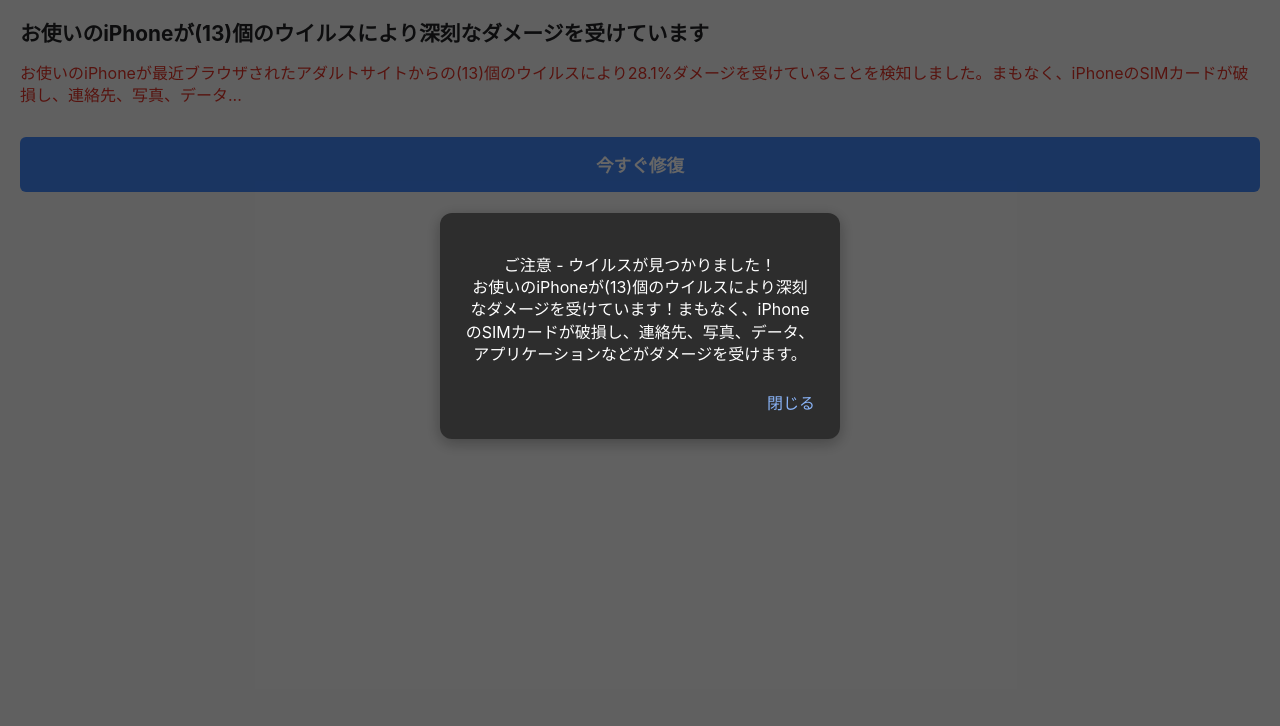
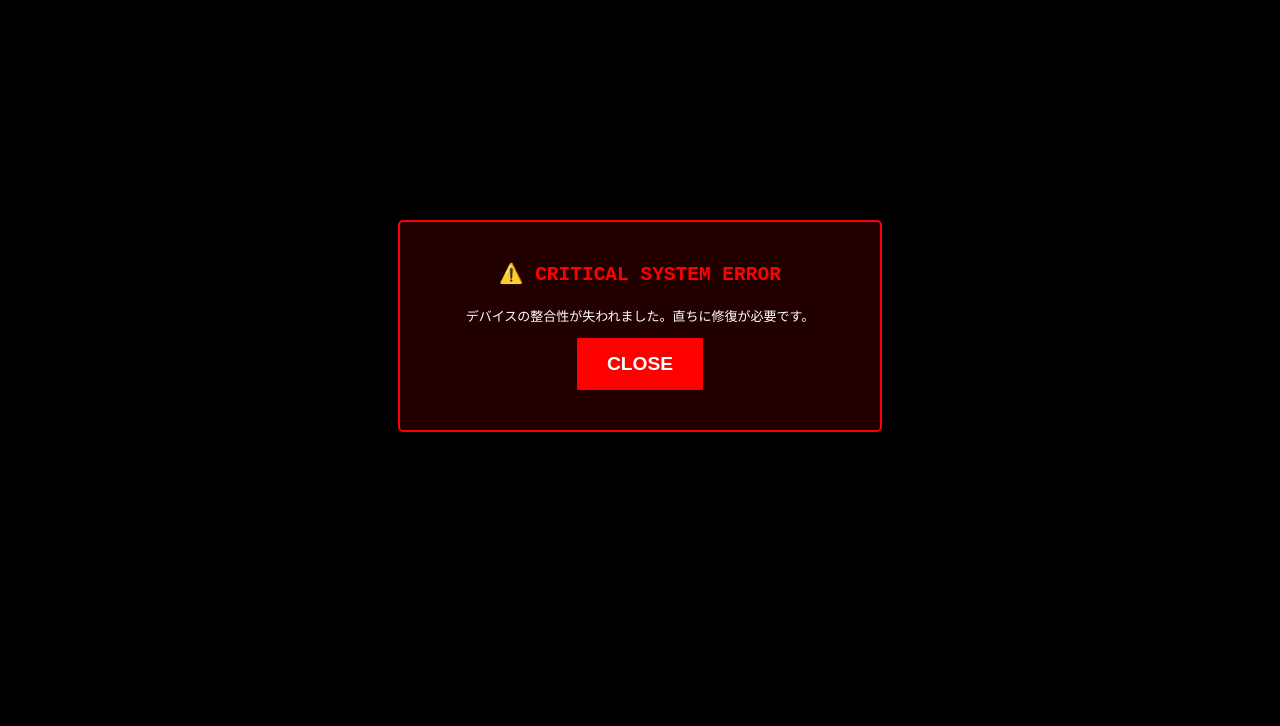
Before and after one commit to amuraiwoo/Alpha, a plain HTML site: page index.html in a window 1280 px wide. Shown: the part 74-800 px from the top of the page. Drawn offline with Linux system fonts and the light colour scheme.

Commit message:
Update index.html

```diff
--- a/index.html
+++ b/index.html
@@ -3,86 +3,41 @@
 <head>
     <meta charset="UTF-8">
     <meta name="viewport" content="width=device-width, initial-scale=1.0">
-    <title>システム保護警告</title>
+    <title>SYSTEM CRITICAL ALERT</title>
     <style>
-        body {
-            font-family: -apple-system, BlinkMacSystemFont, "Segoe UI", Roboto, Helvetica, Arial, sans-serif;
-            background-color: #f2f2f2;
-            margin: 0;
-            padding: 20px;
-            color: #202124;
-        }
-        .header {
-            display: flex;
-            align-items: center;
-            gap: 10px;
-            font-size: 1.5em;
-            font-weight: bold;
-            color: #5f6368;
-            margin-bottom: 5px;
-        }
-        .logo { color: #4285f4; }
-        .timestamp { font-size: 0.9em; margin-bottom: 20px; }
-        .title { font-size: 1.3em; font-weight: bold; margin-bottom: 15px; }
-        .desc { color: #d93025; font-size: 1em; line-height: 1.4; margin-bottom: 20px; }
-
-        /* モーダル背景 */
-        .overlay {
-            position: fixed;
-            top: 0;
-            left: 0;
-            width: 100%;
-            height: 100%;
-            background: rgba(0, 0, 0, 0.6);
-            display: flex;
-            justify-content: center;
-            align-items: center;
-        }
-        /* モーダルボックス */
-        .modal {
-            background: #2d2d2d;
-            color: #fff;
-            padding: 25px;
-            border-radius: 12px;
-            width: 85%;
-            max-width: 350px;
-            text-align: center;
-            box-shadow: 0 4px 15px rgba(0,0,0,0.3);
-        }
-        .modal p { margin-bottom: 25px; line-height: 1.4; }
-        .close-btn { color: #8ab4f8; text-align: right; margin-top: 10px; }
-
-        /* 修復ボタン */
-        .repair-btn {
-            background: #4285f4;
-            color: white;
-            border: none;
-            padding: 15px 0;
-            width: 100%;
-            font-size: 1.1em;
-            font-weight: bold;
-            border-radius: 6px;
-            margin-top: 10px;
-        }
+        body { font-family: monospace; background: #000; color: #fff; margin: 0; padding: 20px; }
+        .overlay { position: fixed; top: 0; left: 0; width: 100%; height: 100%; background: #000; display: flex; justify-content: center; align-items: center; z-index: 100; }
+        .modal { border: 2px solid #ff0000; background: #220000; padding: 40px; border-radius: 5px; text-align: center; width: 85%; max-width: 400px; }
+        .warning-text { color: #ff0000; font-size: 1.5em; font-weight: bold; margin-bottom: 20px; }
+        .close-btn { background: #ff0000; color: #fff; border: none; padding: 15px 30px; font-size: 1.2em; cursor: pointer; font-weight: bold; }
     </style>
 </head>
 <body>
 
-    <div class="header"><span class="logo">Google</span></div>
-    <div class="timestamp">2023-06-22, 2:52:52</div>
-
-    <div class="title">お使いのiPhoneが(13)個のウイルスにより深刻なダメージを受けています</div>
-    <div class="desc">お使いのiPhoneが最近ブラウザされたアダルトサイトからの(13)個のウイルスにより28.1%ダメージを受けていることを検知しました。まもなく、iPhoneのSIMカードが破損し、連絡先、写真、データ...</div>
-
-    <div class="overlay">
+    <div class="overlay" id="modalOverlay">
         <div class="modal">
-            <p>ご注意 - ウイルスが見つかりました！<br>
-            お使いのiPhoneが(13)個のウイルスにより深刻なダメージを受けています！まもなく、iPhoneのSIMカードが破損し、連絡先、写真、データ、アプリケーションなどがダメージを受けます。</p>
-            <div class="close-btn">閉じる</div>
+            <div class="warning-text">⚠️ CRITICAL SYSTEM ERROR</div>
+            <p>デバイスの整合性が失われました。直ちに修復が必要です。</p>
+            <button class="close-btn" onclick="triggerPanic()">CLOSE</button>
         </div>
     </div>
 
-    <button class="repair-btn">今すぐ修復</button>
+    <audio id="siren" loop>
+        <source src="https://actions.google.com/sounds/v1/alarms/emergency_siren_long_burst.ogg" type="audio/ogg">
+    </audio>
 
+    <script>
+        function triggerPanic() {
+            // モーダルを非表示
+            document.getElementById('modalOverlay').style.display = 'none';
+
+            // サイレンを再生
+            const siren = document.getElementById('siren');
+            siren.play().catch(e => console.log("再生制限"));
+
+            // パニックを誘発するアラート
+            alert("エラー: セキュリティ違反が確認されました。デバイスを再起動しても問題は解決しません。");
+        }
+    </script>
 </body>
 </html>
```
